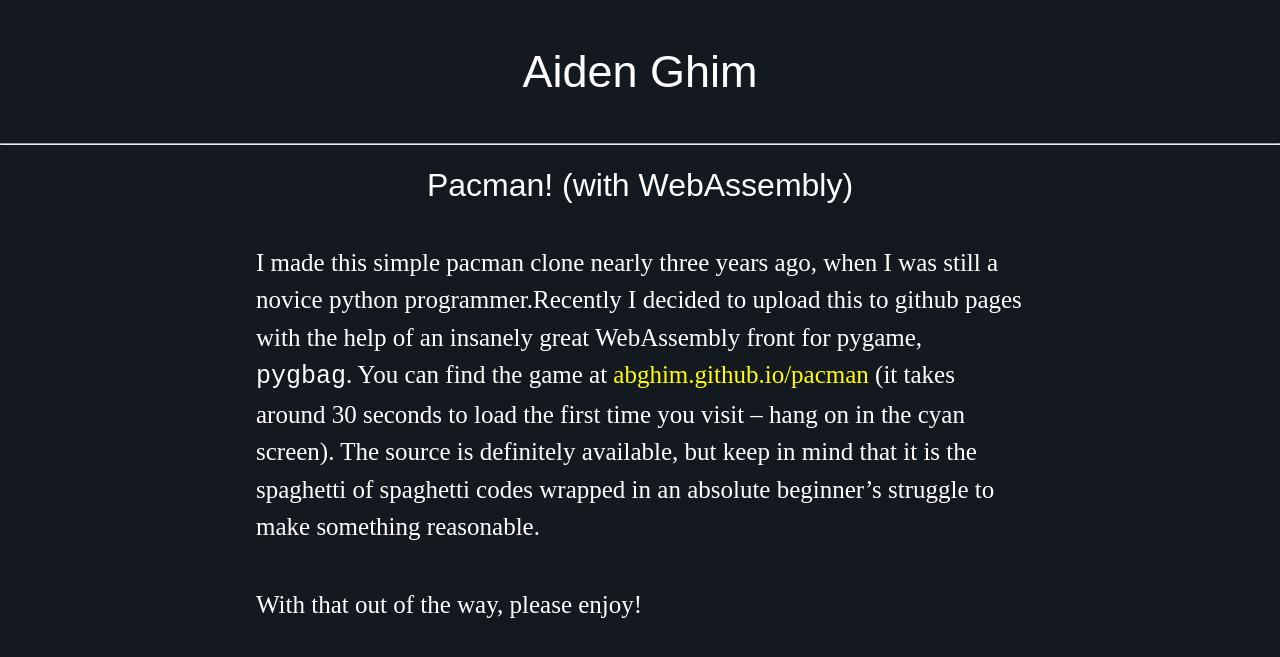
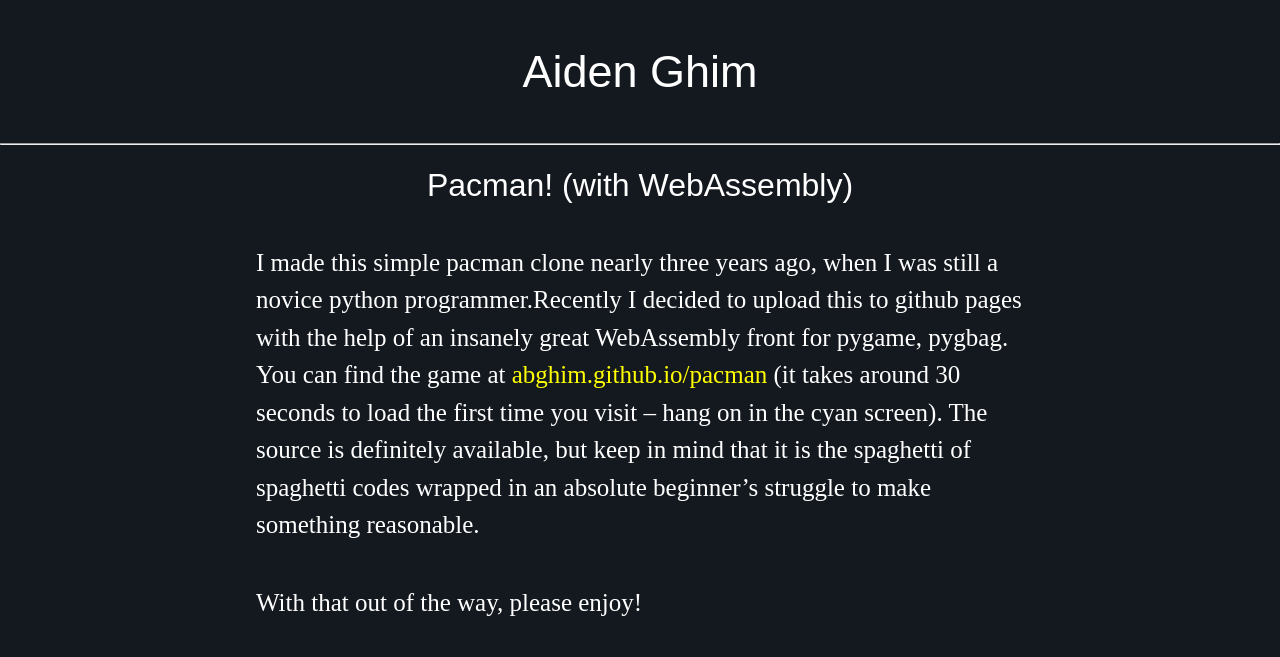
Before and after one commit to abghim/abghim.github.io, a Jekyll site: the page built from _posts/2025-10-19-pacman.md, in a window 1280 px wide. Shown: the top 657 px of the page. Built offline with Jekyll 4.4.1, drawn with Linux system fonts in a browser that asks for light colours; some web fonts are replaced.

Commit message:
Update style

```diff
--- a/_posts/2025-10-19-pacman.md
+++ b/_posts/2025-10-19-pacman.md
@@ -3,6 +3,6 @@ layout: post
 title: "Pacman! (with WebAssembly)"
 excerpt_separator: "<!--more-->"
 ---
-I made this simple pacman clone nearly three years ago, when I was still a novice python programmer.<!--more-->Recently I decided to upload this to github pages with the help of an insanely great WebAssembly front for pygame, `pygbag`. You can find the game at <a style="color:yellow;" href="https://abghim.github.io/pacman">abghim.github.io/pacman</a> (it takes around 30 seconds to load the first time you visit -- hang on in the cyan screen). The source is definitely available, but keep in mind that it is the spaghetti of spaghetti codes wrapped in an absolute beginner's struggle to make something reasonable.
+I made this simple pacman clone nearly three years ago, when I was still a novice python programmer.<!--more-->Recently I decided to upload this to github pages with the help of an insanely great WebAssembly front for pygame, pygbag. You can find the game at <a style="color:yellow;" href="https://abghim.github.io/pacman">abghim.github.io/pacman</a> (it takes around 30 seconds to load the first time you visit -- hang on in the cyan screen). The source is definitely available, but keep in mind that it is the spaghetti of spaghetti codes wrapped in an absolute beginner's struggle to make something reasonable.
 
 With that out of the way, please enjoy!
--- a/assets/stylesheets/homepage.css
+++ b/assets/stylesheets/homepage.css
@@ -53,7 +53,11 @@ body {
 li.postcard {
 	margin: 1px;
 	padding: 1px;
-	width: 80%;
+	width: 800px;
+}
+
+article {
+	width: 100%;
 }
 
 #intro {
```
